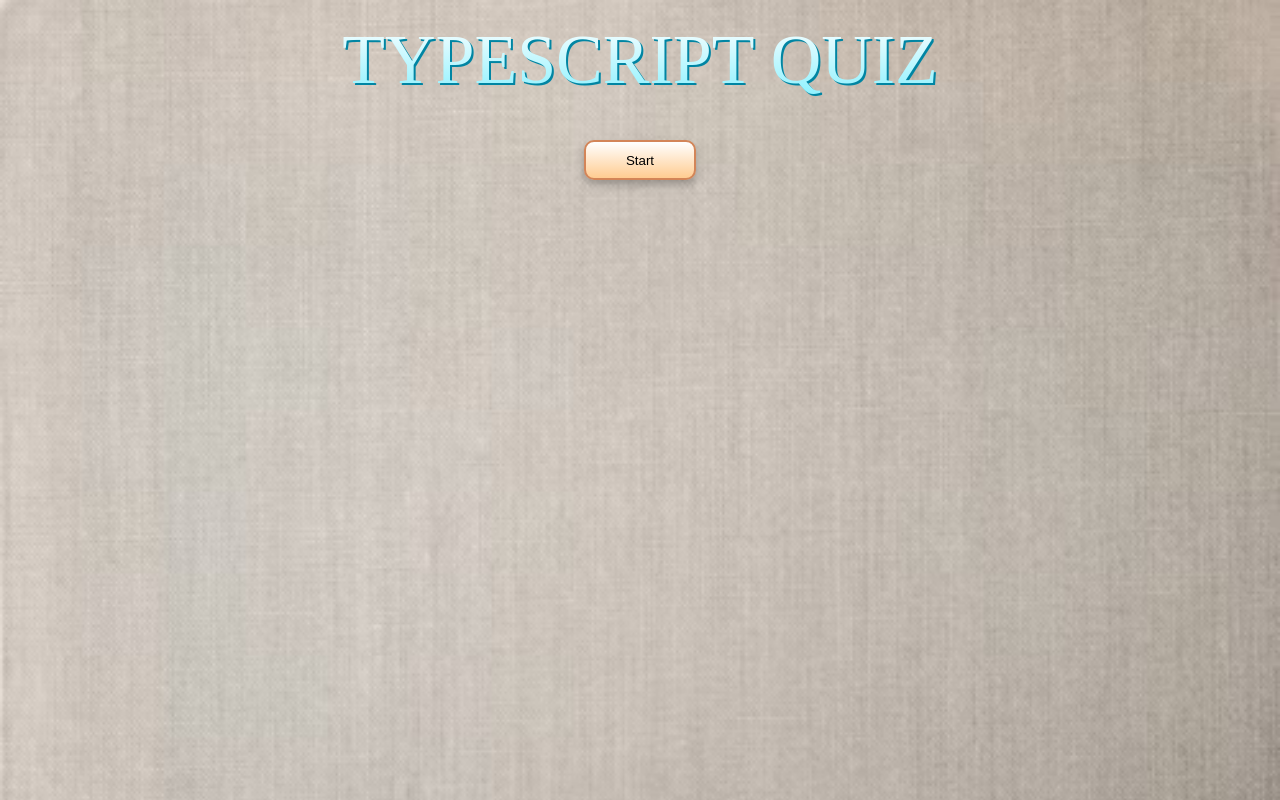
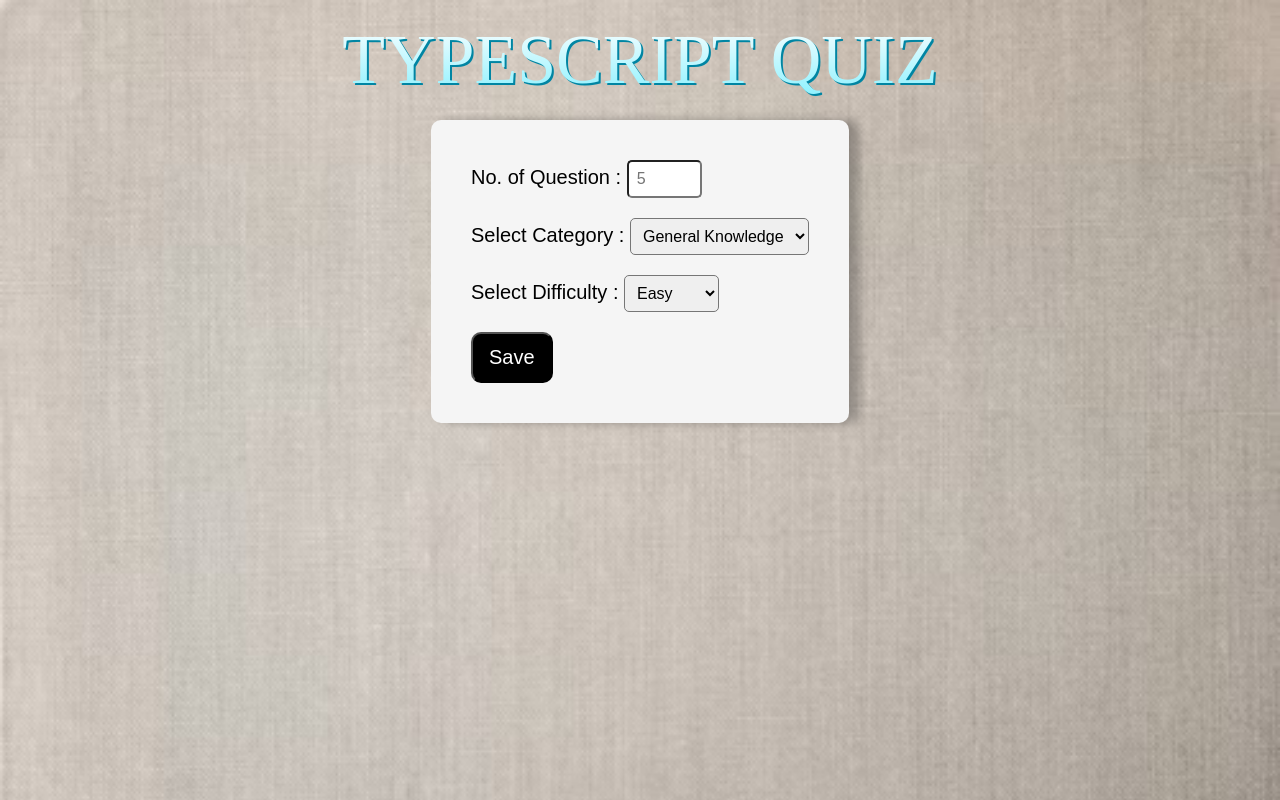
Before and after one commit to mahipurohit1/Typescript-Quiz-App, a React (Create React App) app: page / in a window 1280 px wide. Built offline with nearby package versions, Linux system fonts and the light colour scheme.

Commit message:
quiz done

```diff
--- a/src/API.ts
+++ b/src/API.ts
@@ -9,19 +9,20 @@ export type Question = {
   type: string;
 };
 
-export enum Difficulty {
-  EASY = "easy",
-  MEDIUM = "medium",
-  HARD = "hard",
-}
+// export enum Difficulty {
+//   EASY = "easy",
+//   MEDIUM = "medium",
+//   HARD = "hard",
+// }
 
 export type QuestionsState = Question & { answers: string[] };
 
 export const fetchQuizQuestions = async (
   amount: number,
-  difficulty: Difficulty
+  difficulty: string,
+  category: number
 ): Promise<QuestionsState[]> => {
-  const endpoint = `https://opentdb.com/api.php?amount=${amount}&difficulty=${difficulty}`;
+  const endpoint = `https://opentdb.com/api.php?amount=${amount}&category=${category}&difficulty=${difficulty}`;
   const data = await (await fetch(endpoint)).json();
   return data.results.map((question: Question) => ({
     ...question,
--- a/src/App.tsx
+++ b/src/App.tsx
@@ -3,9 +3,10 @@ import { fetchQuizQuestions } from "./API";
 // Components
 import QuestionCard from "./components/QuestionCard";
 // types
-import { QuestionsState, Difficulty } from "./API";
+import { QuestionsState } from "./API";
 // Styles
 import { GlobalStyle, Wrapper } from "./App.styles";
+import Form from "./components/Form";
 
 export type AnswerObject = {
   question: string;
@@ -14,8 +15,6 @@ export type AnswerObject = {
   correctAnswer: string;
 };
 
-const TOTAL_QUESTIONS = 10;
-
 const App: React.FC = () => {
   const [loading, setLoading] = useState(false);
   const [questions, setQuestions] = useState<QuestionsState[]>([]);
@@ -23,14 +22,30 @@ const App: React.FC = () => {
   const [userAnswers, setUserAnswers] = useState<AnswerObject[]>([]);
   const [score, setScore] = useState(0);
   const [gameOver, setGameOver] = useState(true);
-  const [gameStart, setGameStart] = useState(false);
+
+  const [noOfQuestion, setNoOfQuestions] = useState(5);
+  const [category, setCategory] = useState(9);
+  const [difficulty, setDifficulty] = useState("medium");
+
+  const formDataHandler = (
+    noOfQuestion: number,
+    category: number,
+    difficulty: string
+  ) => {
+    setNoOfQuestions(noOfQuestion);
+    setDifficulty(difficulty);
+    setCategory(category);
+
+    setGameOver(false);
+  };
 
   const startTrivia = async () => {
     setLoading(true);
     setGameOver(false);
     const newQuestions = await fetchQuizQuestions(
-      TOTAL_QUESTIONS,
-      Difficulty.EASY
+      noOfQuestion,
+      difficulty,
+      category
     );
     setQuestions(newQuestions);
     setScore(0);
@@ -62,11 +77,14 @@ const App: React.FC = () => {
     // Move on to the next question if not the last question
     const nextQ = number + 1;
 
-    if (nextQ === TOTAL_QUESTIONS) {
-      setGameOver(true);
+    if (nextQ === noOfQuestion) {
+      // setGameOver(true);
     } else {
       setNumber(nextQ);
     }
+  };
+  const startAgainHandler = () => {
+    setGameOver(true);
   };
 
   return (
@@ -74,17 +92,18 @@ const App: React.FC = () => {
       <GlobalStyle />
       <Wrapper>
         <h1>TYPESCRIPT QUIZ</h1>
-        {gameOver || userAnswers.length === TOTAL_QUESTIONS ? (
-          <button className="start" onClick={startTrivia}>
-            Start
-          </button>
+        {/* {gameOver || userAnswers.length === noOfQuestion ? (
+          <Form formDataHandler={formDataHandler} onstartTrivia={startTrivia} /> : null
+        )} */}
+        {gameOver ? (
+          <Form formDataHandler={formDataHandler} onstartTrivia={startTrivia} />
         ) : null}
         {!gameOver ? <p className="score">Score: {score}</p> : null}
         {loading ? <p>Loading Questions...</p> : null}
         {!loading && !gameOver && (
           <QuestionCard
             questionNr={number + 1}
-            totalQuestions={TOTAL_QUESTIONS}
+            totalQuestions={noOfQuestion}
             question={questions[number].question}
             answers={questions[number].answers}
             userAnswer={userAnswers ? userAnswers[number] : undefined}
@@ -94,11 +113,17 @@ const App: React.FC = () => {
         {!gameOver &&
         !loading &&
         userAnswers.length === number + 1 &&
-        number !== TOTAL_QUESTIONS - 1 ? (
+        number !== noOfQuestion - 1 ? (
           <button className="next" onClick={nextQuestion}>
             Next Question
           </button>
         ) : null}
+
+        {!gameOver && !loading && userAnswers.length === noOfQuestion && (
+          <button onClick={startAgainHandler} className={"start"}>
+            start again
+          </button>
+        )}
       </Wrapper>
     </>
   );
--- /dev/null
+++ b/src/components/Form.module.css
@@ -0,0 +1,28 @@
+.form {
+  background-color: whitesmoke;
+  padding: 30px;
+  box-shadow: 10px 0 10px rgba(0, 0, 0, 0.265);
+  border-radius: 10px;
+}
+
+.form div {
+  padding: 10px;
+  font-size: 20px;
+}
+
+.form input,
+.form select {
+  outline: none;
+  padding: 8px;
+  border-radius: 5px;
+  font-size: 16px;
+}
+
+.form button {
+  font-size: 20px;
+  padding: 12px 16px;
+  text-align: center;
+  background-color: black;
+  color: white;
+  border-radius: 10px;
+}
--- /dev/null
+++ b/src/components/Form.tsx
@@ -0,0 +1,68 @@
+import React, { useRef } from "react";
+import style from "./Form.module.css";
+
+interface propsData {
+  formDataHandler: (
+    noOfQuestion: number,
+    category: number,
+    difficulty: string
+  ) => void;
+  onstartTrivia: () => void;
+}
+
+const Form: React.FC<propsData> = (props) => {
+  const numberRef = useRef<HTMLInputElement>(null);
+  const categoryRef = useRef<HTMLSelectElement>(null);
+  const difficultyRef = useRef<HTMLSelectElement>(null);
+
+  const submitHandler = (event: React.FormEvent) => {
+    event.preventDefault();
+    const number = +numberRef.current!.value;
+    const category = +categoryRef.current!.value;
+    const difficulty = difficultyRef.current!.value;
+    props.formDataHandler(number, category, difficulty);
+    props.onstartTrivia();
+  };
+
+  return (
+    <form action="" onSubmit={submitHandler} className={style.form}>
+      <div>
+        <label htmlFor="noOfQuestion"> No. of Question : </label>
+        <input
+          type="number"
+          name=""
+          id=""
+          min={5}
+          max={20}
+          ref={numberRef}
+          required
+          placeholder="5"
+        />
+      </div>
+      <div>
+        <label htmlFor="category"> Select Category : </label>
+        <select name="category" id="" ref={categoryRef} required>
+          <option value="9">General Knowledge</option>
+          <option value="21">Sports</option>
+          <option value="23">History</option>
+          <option value="18">Science : Computer</option>
+          <option value="19">Science : Maths</option>
+          <option value="25">Arts</option>
+        </select>
+      </div>
+      <div>
+        <label htmlFor="difficulty"> Select Difficulty : </label>
+        <select name="difficulty" id="" ref={difficultyRef} required>
+          <option value="easy">Easy</option>
+          <option value="medium">Medium</option>
+          <option value="hard">Hard</option>
+        </select>
+      </div>
+      <div>
+        <button>Save</button>
+      </div>
+    </form>
+  );
+};
+
+export default Form;
```
